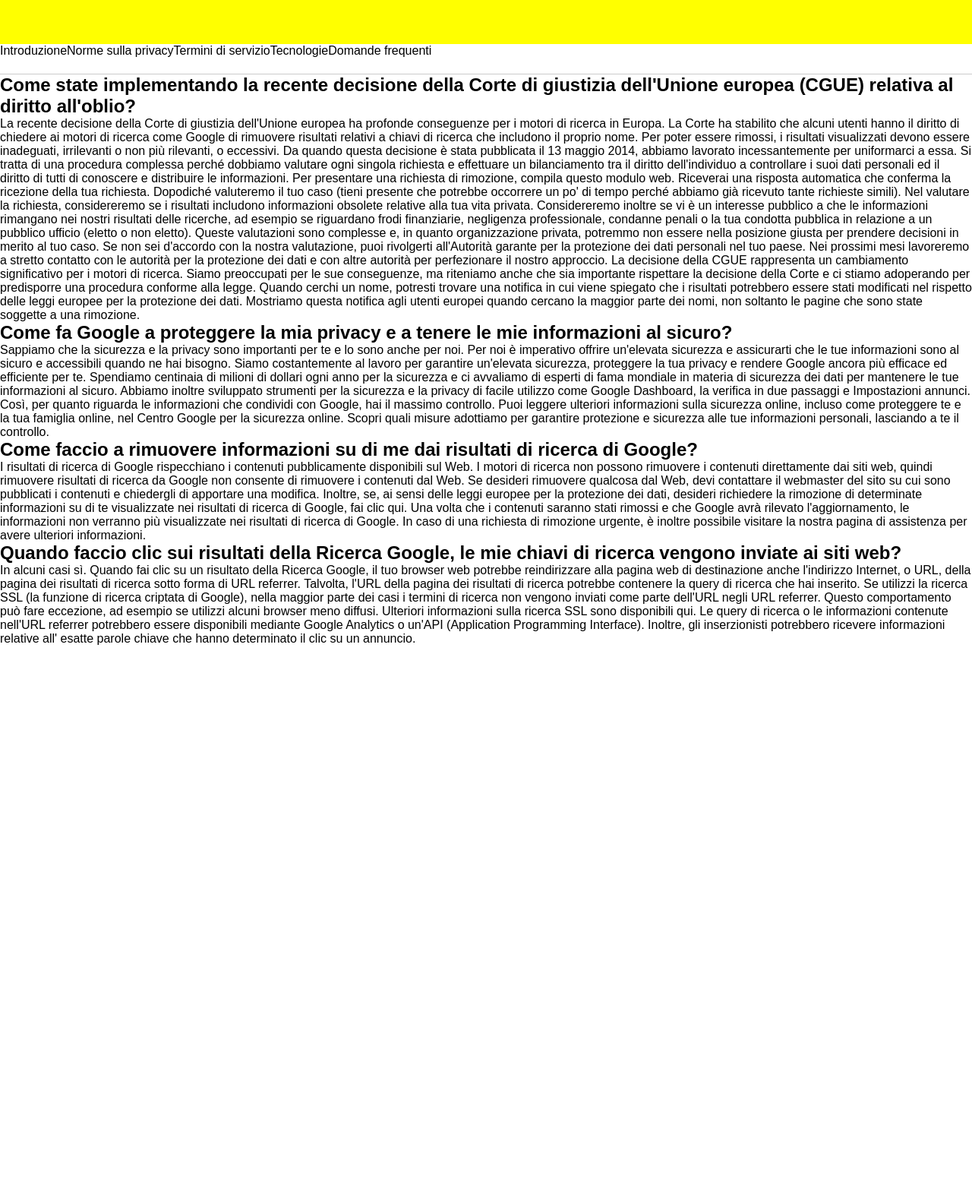
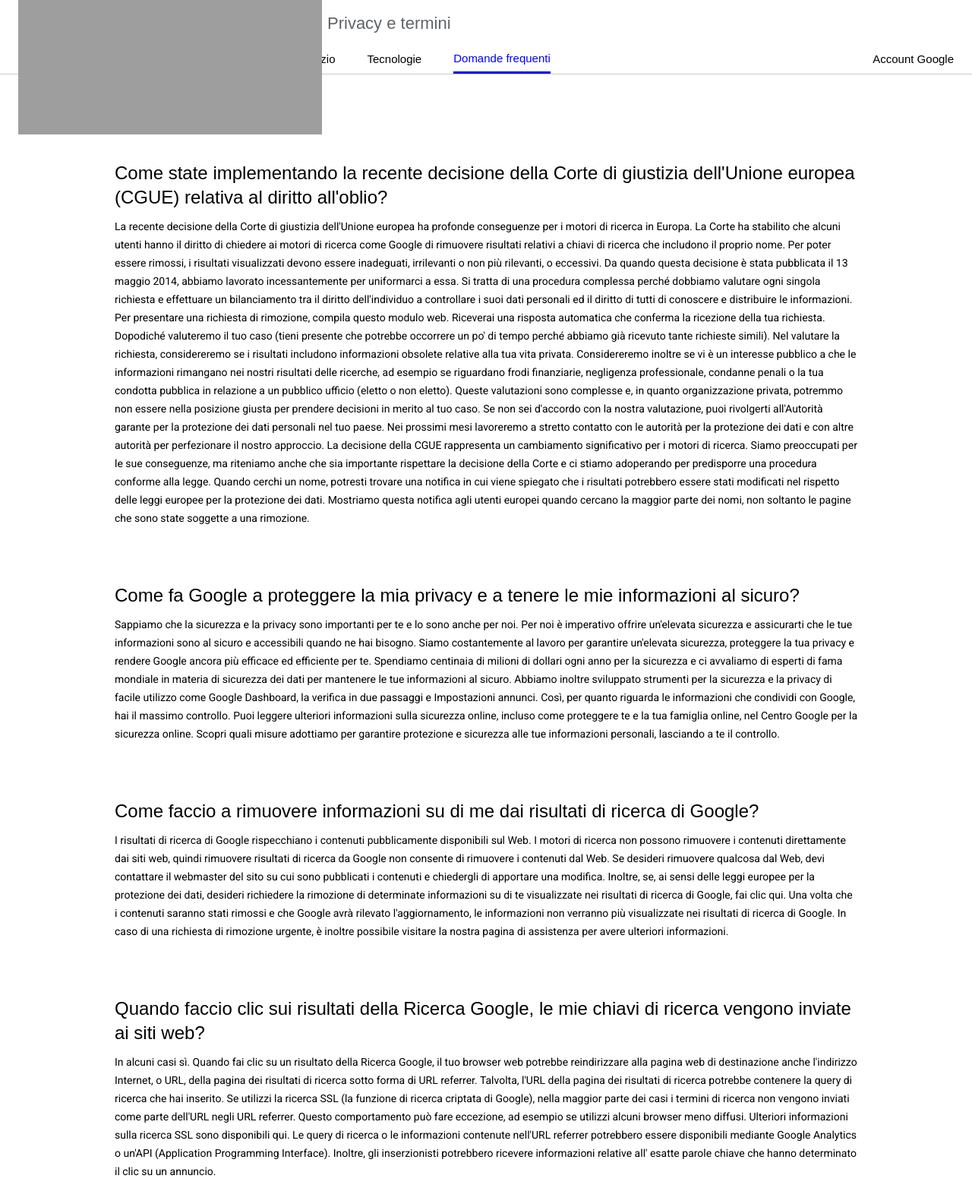
Before and after one commit to PasqualePaudice/php-google-faq, a PHP site: page / in a window 1280 px wide. Shown: the whole page at 76% size. Before the commit the page ends 849 px from the top, so only its background shows below. Run offline with PHP 8.4, Linux system fonts and the light colour scheme; grey boxes are pictures that could not be loaded.

Commit message:
header + main

```diff
--- a/index.php
+++ b/index.php
@@ -42,36 +42,46 @@ $array = [
     <head>
         <meta charset="utf-8">
         <title>FAQs</title>
+        <link href="https://fonts.googleapis.com/css?family=Open+Sans|Roboto&display=swap" rel="stylesheet">
         <link rel="stylesheet" href="public/style.css">
     </head>
     <body>
 
         <header>
             <div class="headerTop">
+                <h1 class="azCOyf"><a href="https://www.google.com/" class="FwCYR"><img alt="Google" class="MntwIc" src="https://www.google.com/images/branding/googlelogo/1x/googlelogo_color_74x24dp.png" srcset="https://www.google.com/images/branding/googlelogo/2x/googlelogo_color_74x24dp.png 2x" data-iml="615.2850000653416" data-atf="true"></a></h1>
+
+                <h2 class="gyDJxf"><a class="jg30ib" href="">Privacy e termini</a></h2>
 
             </div>
             <div class="headerBottom">
                 <div class="options">
-                    <div class="">
+                    <div class="lh">
                         Introduzione
                     </div>
-                    <div class="">
+                    <div class="lh">
                         Norme sulla privacy
                     </div>
-                    <div class="">
+                    <div class="lh">
                         Termini di servizio
                     </div>
-                    <div class="">
+                    <div class="lh">
                         Tecnologie
                     </div>
-                    <div class="">
+                    <div    id="dfrequenti" class="lh">
                         Domande frequenti
                     </div>
+
+                </div>
+
+                <div class="accountG">
+                    <p>Account Google</p>
                 </div>
             </div>
 
         </header>
         <main>
+            <div class="container">
 
                 <?php  foreach ($array as $key => $value) {
                         foreach ($value as $key2 => $val) {
@@ -88,6 +98,9 @@ $array = [
 
                             ?>
 
+            </div>
+
+
         </main>
 
     </body>
--- a/public/style.css
+++ b/public/style.css
@@ -3,6 +3,10 @@
   margin: 0;
   box-sizing: border-box;
   font-family: sans-serif;
+}
+
+a {
+  text-decoration: none;
 }
 
 header {
@@ -11,15 +15,92 @@ header {
 }
 
 header .headerTop {
+  padding: 0 24px;
   height: 60%;
-  background: yellow;
+  display: -webkit-box;
+  display: flex;
+  -webkit-box-align: center;
+          align-items: center;
+}
+
+header .headerTop h1 {
+  position: relative;
+  top: 2px;
+}
+
+header .headerTop h2 {
+  font-family: "product sans", "open sans", arial, sans-serif;
+  font-weight: 400;
+  margin: 0 7px;
+  font-size: 22px;
+}
+
+header .headerTop h2 a {
+  color: #5f6368;
 }
 
 header .headerBottom {
   height: 40%;
+  font-family: "Open Sans", sans-serif;
+  font-size: 15px;
+  font-weight: 500;
+  padding: 0 24px;
 }
 
-.options div {
+.options {
+  height: 100%;
+  float: left;
+}
+
+.options .lh {
   float: left;
   height: 100%;
+  display: -webkit-box;
+  display: flex;
+  -webkit-box-align: center;
+          align-items: center;
+  margin-right: 42px;
 }
+
+.options #dfrequenti {
+  color: blue;
+  border-bottom: 3px solid blue;
+}
+
+.accountG {
+  float: right;
+  height: 100%;
+  display: -webkit-box;
+  display: flex;
+  -webkit-box-align: center;
+          align-items: center;
+}
+
+.accountG:hover {
+  cursor: pointer;
+}
+
+main {
+  padding-top: 50px;
+}
+
+main .container {
+  width: 978px;
+  margin: 0 auto;
+  font-family: "Open Sans", sans-serif;
+}
+
+main .container h2 {
+  font-size: 24px;
+  padding: 64px 0 0 0;
+  font-weight: 500;
+  line-height: 32px;
+}
+
+main .container p {
+  font-family: "Roboto", arial, sans-serif;
+  font-size: 14px;
+  font-weight: 400;
+  margin: 10px 0;
+  line-height: 24px;
+}
--- a/src/_generali.scss
+++ b/src/_generali.scss
@@ -4,3 +4,8 @@
     box-sizing: border-box;
     font-family: sans-serif;
 }
+
+a{
+    text-decoration: none;
+
+}
--- a/src/_header.scss
+++ b/src/_header.scss
@@ -4,23 +4,75 @@ header{
     border-bottom: 1px solid rgba(151, 151, 151, 0.5);
 
 
+
     .headerTop{
+        padding: 0 24px;
         height:60%;
-        background: yellow;
+        display: flex;
+        align-items: center;
+
+        h1{
+            position: relative;
+            top:2px;
+
+        }
+
+        h2{
+            font-family: "product sans","open sans",arial,sans-serif;
+            font-weight: 400;
+            margin: 0 7px;
+            font-size: 22px;
+            a{
+                color: #5f6368;
+            }
+
+        }
+
+
 
     }
 
     .headerBottom{
         height:40%;
+        font-family: 'Open Sans',sans-serif;
+        font-size: 15px;
+        font-weight: 500;
+        padding:0 24px;
     }
 
 }
 
 
 .options{
-    div{
+    height: 100%;
+    float: left;
+
+    .lh{
+
+
         float: left;
         height: 100%;
+        display: flex;
+        align-items: center;
+        margin-right: 42px;
 
     }
+
+    #dfrequenti{
+        color: blue;
+        border-bottom: 3px solid blue;
+    }
 }
+
+.accountG{
+    float: right;
+    height: 100%;
+    display: flex;
+    align-items: center;
+
+
+    &:hover{
+            cursor: pointer;
+        }
+
+}
--- /dev/null
+++ b/src/_main.scss
@@ -0,0 +1,25 @@
+main{
+
+    padding-top:50px;
+
+    .container{
+        width: $larghezzaContainer;
+        margin: 0 auto;
+        font-family: 'Open Sans',sans-serif;
+
+        h2{
+            font-size: 24px;
+            padding: 64px 0 0 0;
+            font-weight: 500;
+            line-height: 32px;
+        }
+        p{
+            font-family: 'Roboto',arial,sans-serif;
+            font-size: 14px;
+            font-weight: 400;
+            margin: 10px 0;
+            line-height: 24px;
+        }
+    }
+
+}
--- a/src/_variables.scss
+++ b/src/_variables.scss
@@ -1 +1 @@
-$larghezzaContainer: 80%;
+$larghezzaContainer: 978px;
--- a/src/app.scss
+++ b/src/app.scss
@@ -2,3 +2,4 @@
 @import'_generali.scss';
 @import'_variables.scss';
 @import'_header.scss';
+@import'_main.scss';
```
Lines whose indentation alone changed are shown as unchanged.
